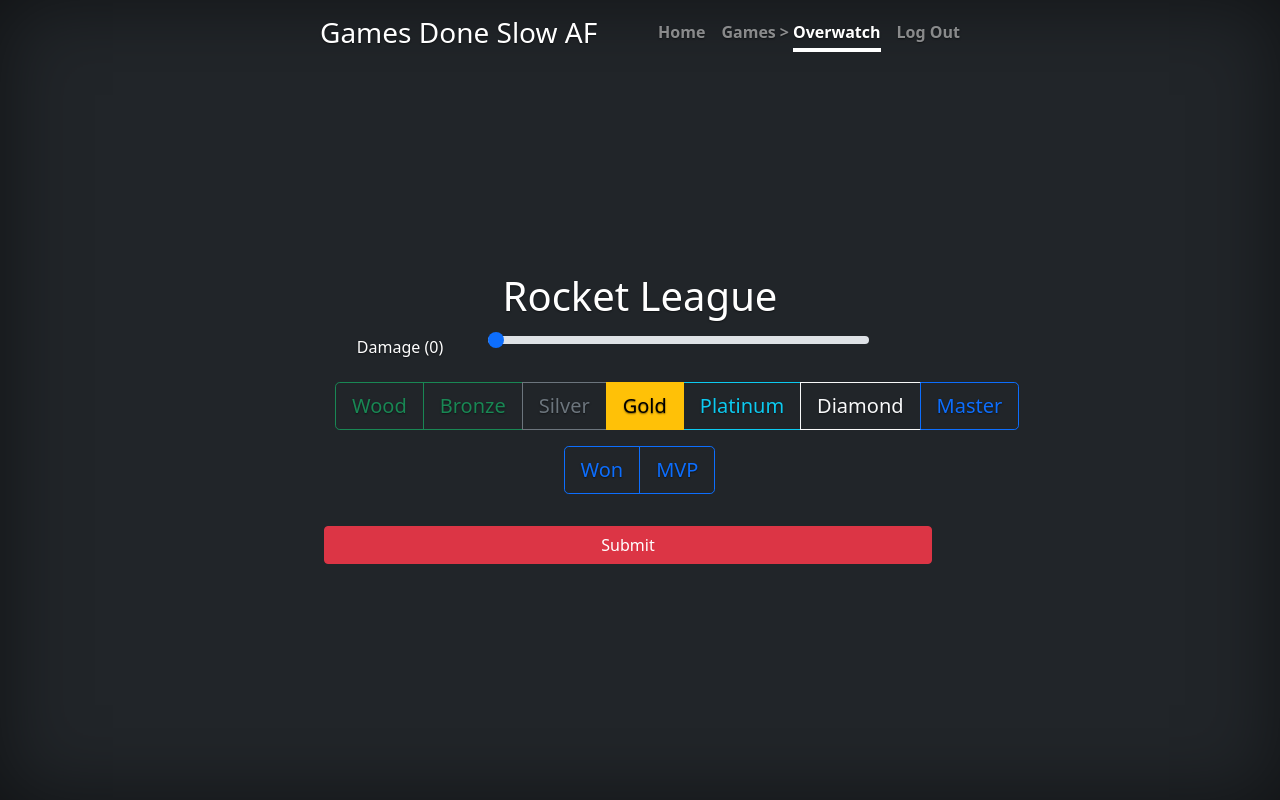
After one commit to gaulinmp/GamesDoneSlowAF, a Django app: page /games/rocketleague_upload in a window 1280 px wide. The commit adds this page. Run offline with Django 4.2, Linux system fonts and the light colour scheme; the visitor is signed in with stand-in values (Sample User, id 1); some libraries are stand-ins or nearby versions.

Commit message:
Add rocket league

```diff
--- a/gdsaf/apps/game/admin.py
+++ b/gdsaf/apps/game/admin.py
@@ -2,6 +2,7 @@
 
 # Register your models here.
 
-from .models import Overwatch
+from .models import Overwatch, RocketLeague
 
 admin.site.register(Overwatch)
+admin.site.register(RocketLeague)
--- /dev/null
+++ b/gdsaf/apps/game/models/__init__.py
@@ -0,0 +1,4 @@
+# Models module for importing various games
+
+from .overwatch import Overwatch
+from .rocketleague import RocketLeague
--- /dev/null
+++ b/gdsaf/apps/game/templates/game/rocketleague/form.html
@@ -0,0 +1,61 @@
+{% extends "game/overwatch/get.html" %}
+{% load static %}
+
+{% block content %}
+<h1>Rocket League</h1>
+
+<form action="{% url 'game:rocketleague' %}" method="post" class="row">
+  {% csrf_token %}
+  <input type="hidden" name="next" value="{{ request.GET.next|default:'game/rocketleague' }}" />
+
+  <!-- Damage: score -->
+  <div class="row mb-3">
+    <label for="score" class="col-sm-12 col-md-3 col-form-label">Damage (<output
+        id="val_score">0</output>)</label>
+    <div class="col-sm-12 col-md-8">
+      <input type="range" class="form-range" id="score" name="score" value="0" min="0" max="1000"
+        oninput="getElementById('val_score').value = this.value">
+    </div>
+  </div>
+
+  <div class="col-12 align-self-center mb-3">
+    <div class="btn-group btn-group-lg" role="group" aria-label="Level">
+      <input type="radio" class="btn-check" name="level" value="wood" id="level-wood" autocomplete="off">
+      <label class="btn btn-outline-success" for="level-wood">Wood</label>
+
+      <input type="radio" class="btn-check" name="level" value="bronze" id="level-bronze" autocomplete="off">
+      <label class="btn btn-outline-success" for="level-bronze">Bronze</label>
+
+      <input type="radio" class="btn-check" name="level" value="silver" id="level-silver" autocomplete="off">
+      <label class="btn btn-outline-secondary" for="level-silver">Silver</label>
+
+      <input type="radio" class="btn-check" name="level" value="gold" id="level-gold" autocomplete="off" checked>
+      <label class="btn btn-outline-warning" for="level-gold">Gold</label>
+
+      <input type="radio" class="btn-check" name="level" value="platinum" id="level-platinum" autocomplete="off">
+      <label class="btn btn-outline-info" for="level-platinum">Platinum</label>
+
+      <input type="radio" class="btn-check" name="level" value="diamond" id="level-diamond" autocomplete="off">
+      <label class="btn btn-outline-light" for="level-diamond">Diamond</label>
+
+      <input type="radio" class="btn-check" name="level" value="master" id="level-master" autocomplete="off">
+      <label class="btn btn-outline-primary" for="level-master">Master</label>
+    </div>
+  </div>
+
+  <div class="col-12 align-self-center mb-3">
+    <div class="btn-group btn-group-lg" role="group" aria-label="Game Checks">
+      <input type="checkbox" class="btn-check" id="did_win" name="did_win" autocomplete="off">
+      <label class="btn btn-outline-primary" for="did_win">Won</label>
+
+      <input type="checkbox" class="btn-check" id="got_mvp" name="got_mvp" autocomplete="off">
+      <label class="btn btn-outline-primary" for="got_mvp">MVP</label>
+    </div>
+  </div>
+
+  <div class="mt-3 row">
+    <button type="submit" class="btn btn-danger">Submit</button>
+  </div>
+</form>
+
+{% endblock content %}
--- a/gdsaf/apps/game/urls.py
+++ b/gdsaf/apps/game/urls.py
@@ -7,8 +7,12 @@
 
 urlpatterns = [
     path('', views.GameIndexView.as_view(), name='index'),
+    # Overwatch
     path('overwatch', views.OverwatchView.as_view(), name='overwatch'),
     path('overwatch_upload', login_required(TemplateView.as_view(template_name='game/overwatch/form.html')), name='overwatch_upload'),
+    # Rocket League
+    path('rocketleague', views.RocketLeagueView.as_view(), name='rocketleague'),
+    path('rocketleague_upload', login_required(TemplateView.as_view(template_name='game/rocketleague/form.html')), name='rocketleague_upload'),
 ]
 
 app_name = 'game'
```
Also changed, not shown: gdsaf/apps/game/models/rocketleague.py (added, +72 -0 lines), gdsaf/apps/game/templates/game/index.html (+14 -0 lines), gdsaf/apps/game/templates/game/rocketleague/get.html (added, +39 -0 lines), gdsaf/apps/game/views.py (+29 -8 lines), gdsaf/apps/game/migrations/0001_initial.py, gdsaf/apps/game/migrations/0002_rocketleague.py (added), gdsaf/apps/game/models/overwatch.py (renamed from gdsaf/apps/game/models.py), gdsaf/static/images/rl.svg (added).
